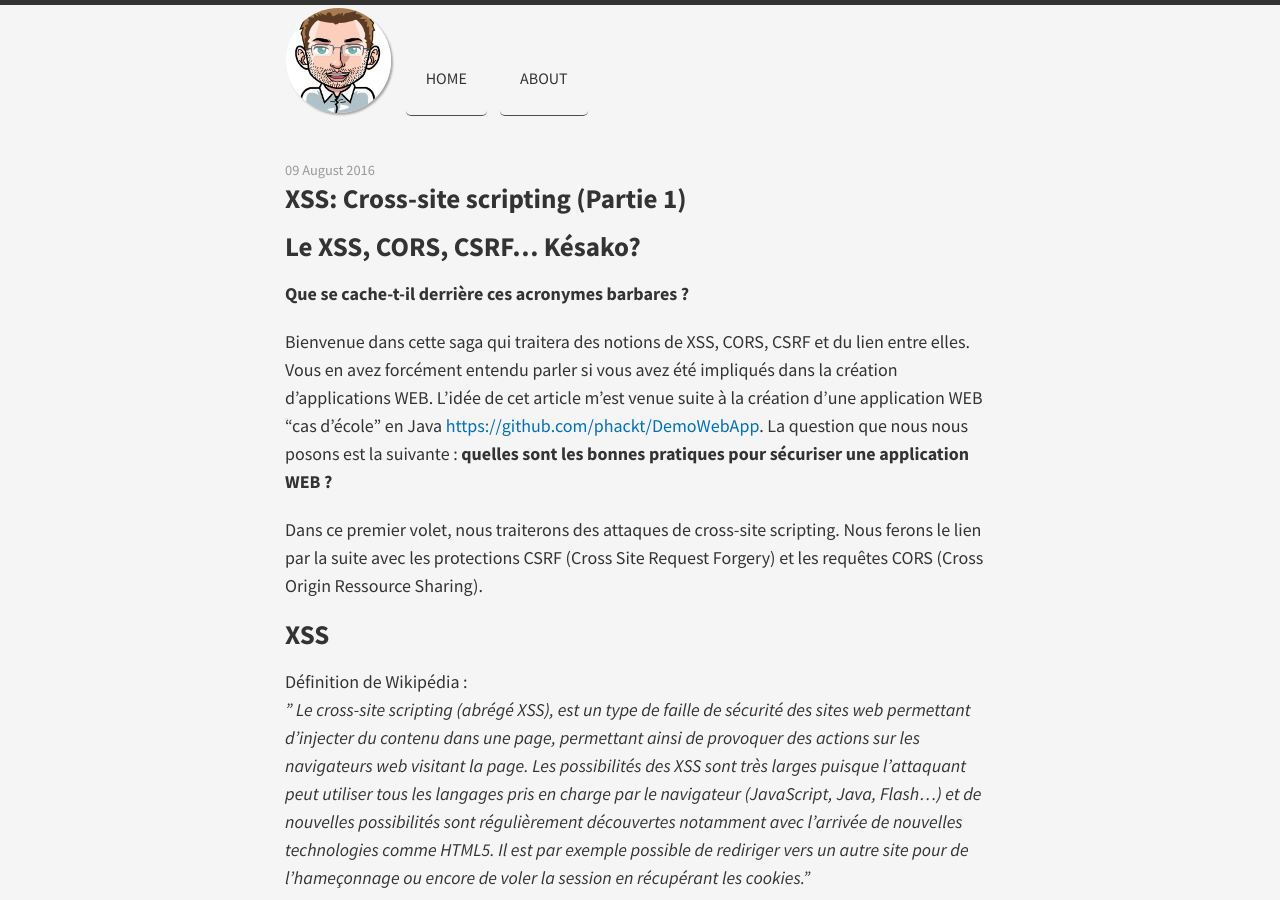
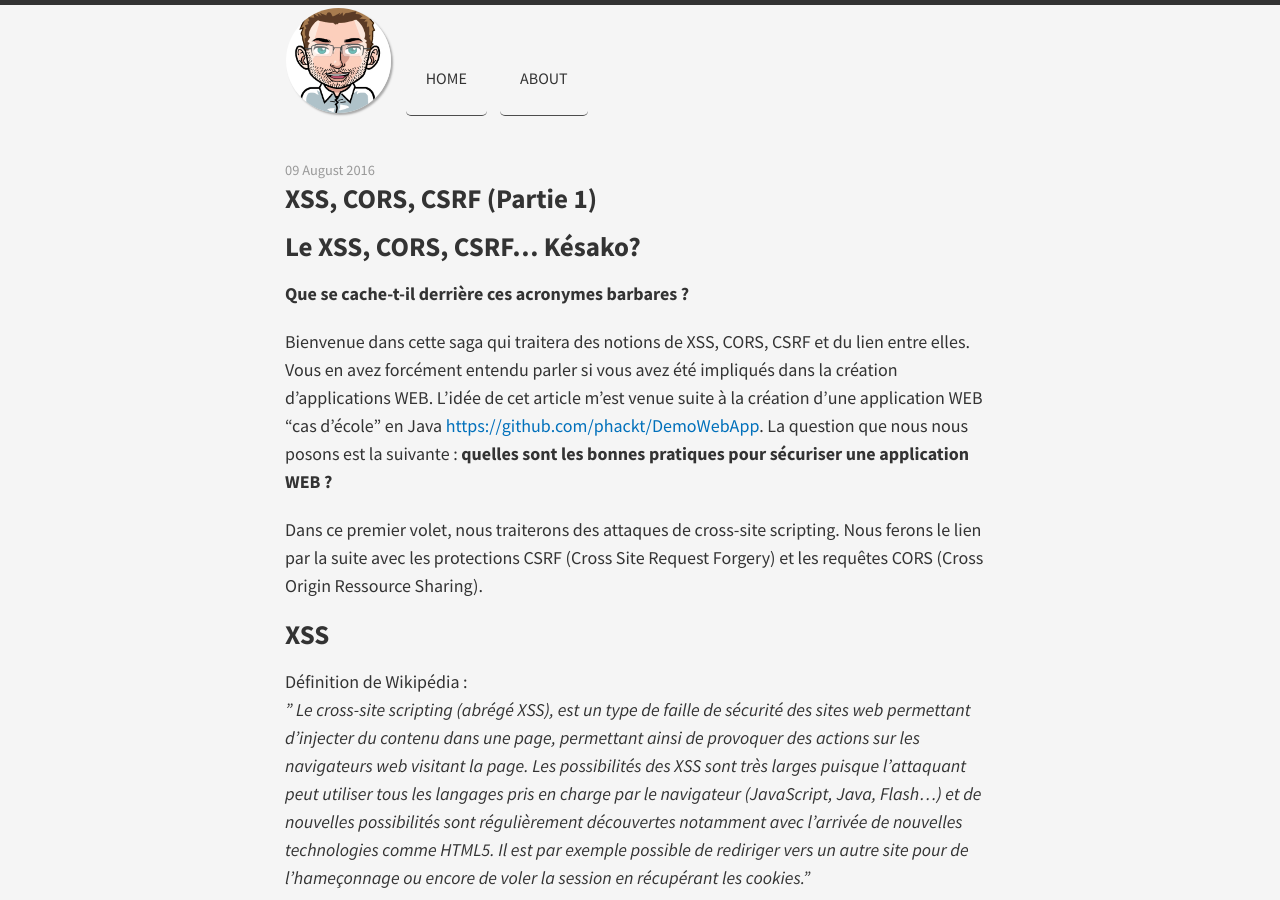
Before and after one commit to phackt/phackt.github.io, a Jekyll site: the page built from _posts/2016-08-09-xss-cors-csrf-partie-1-xss.markdown, in a window 1280 px wide and 900 px high. Built offline with Jekyll 4.4.1, drawn with Linux system fonts in a browser that asks for light colours; nearby versions of some CDN libraries; comment, search, counter and statistics services are not loaded; some of the changed text lies outside the part shown.

Commit message:
Update 2016-08-09-xss-cors-csrf-partie-1-xss.markdown

````diff
--- a/_posts/2016-08-09-xss-cors-csrf-partie-1-xss.markdown
+++ b/_posts/2016-08-09-xss-cors-csrf-partie-1-xss.markdown
@@ -1,6 +1,6 @@
 ---
 layout: post
-title:  "XSS: Cross-site scripting (Partie 1) "
+title:  "XSS, CORS, CSRF (Partie 1)"
 date:   2016-08-09
 categories: web
 ---
@@ -89,7 +89,3 @@ Il existe également d’autres projets qui peuvent répondre à vos besoins :
 Les attaques possibles sont nombreuses sur une application web, nous avons mis en avant celles de type XSS. Nous verrons dans un prochain article comment ces attaques peuvent détourner les protections CSRF, voler les cookies de session et dans quelle mesure les requêtes Cross-Origin impactent la sécurité d’une application web.
 
 A bientôt!
-
-```
-Keep the positive attitude ;) !
-```
````
